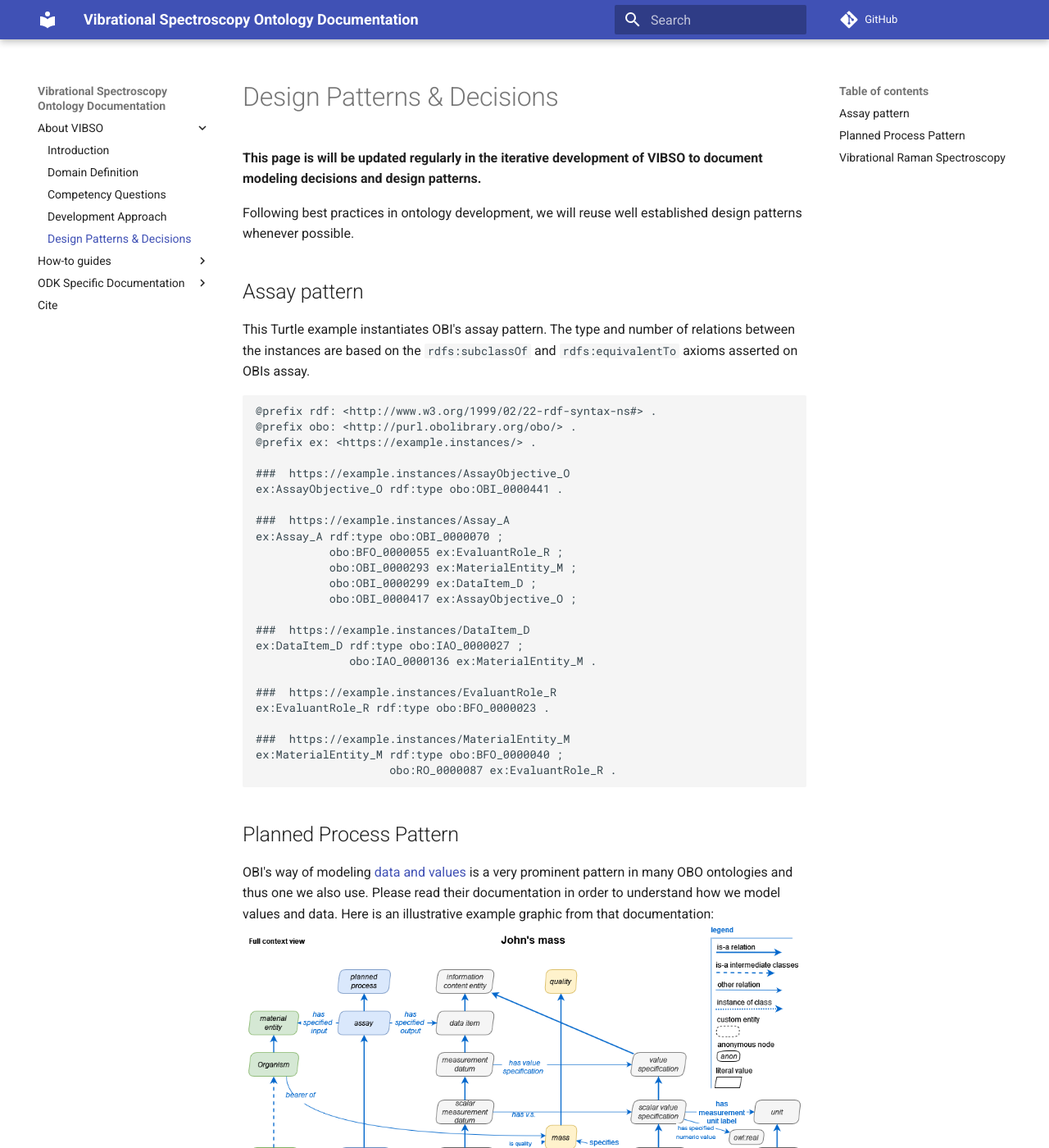
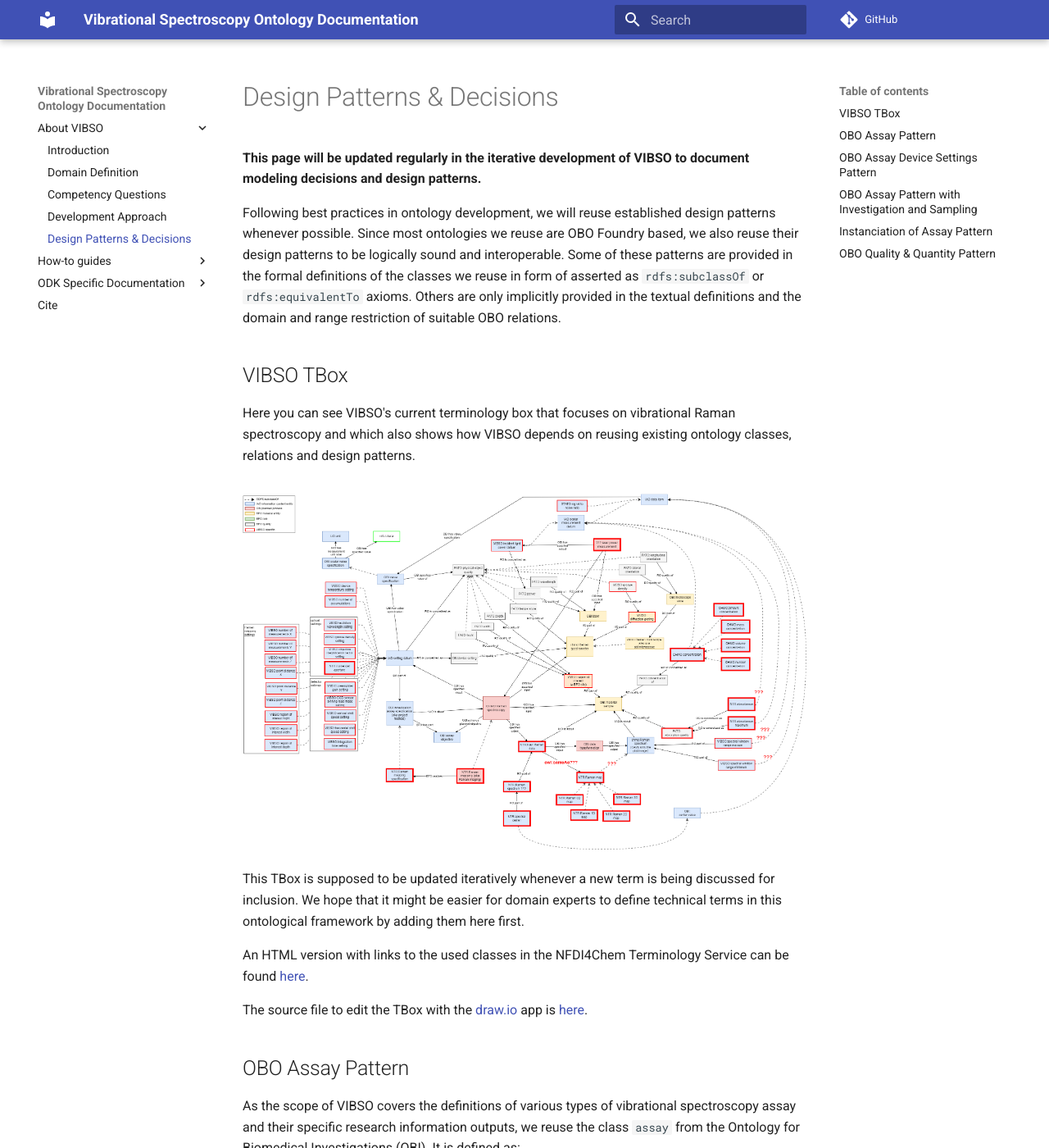
Before and after one commit to NFDI4Chem/VibrationalSpectroscopyOntology, an MkDocs documentation site: the page built from docs/design_patterns.md, in a window 1280 px wide and 1400 px high. Shown: the whole window at 82% size. Built offline with MkDocs 1.6.1 and Material for MkDocs 9.7.7, drawn with Linux system fonts in a browser that asks for light colours; comment, search, counter and statistics services are not loaded; some of the changed text lies outside the part shown.

Commit message:
Update design_patterns.md

````diff
--- a/docs/design_patterns.md
+++ b/docs/design_patterns.md
@@ -1,53 +1,54 @@
 # Design Patterns & Decisions
 
-**This page is will be updated regularly in the iterative development of VIBSO to document modeling decisions and design patterns.**
+**This page will be updated regularly in the iterative development of VIBSO to document modeling decisions and design patterns.**
 
-Following best practices in ontology development, we will reuse well established design patterns whenever possible.
+Following best practices in ontology development, we will reuse established design patterns whenever possible. Since most ontologies we reuse are OBO Foundry based, we also reuse their design patterns to be logically sound and interoperable. Some of these patterns are provided in the formal definitions of the classes we reuse in form of asserted as `rdfs:subclassOf` or `rdfs:equivalentTo` axioms. Others are only implicitly provided in the textual definitions and the domain and range restriction of suitable OBO relations.
 
-## Assay pattern
-<link href="asserted_obi_assay_pattern.html" rel="import" />
+## VIBSO TBox
 
-This Turtle example instantiates OBI's assay pattern. The type and number of relations between the instances are based on the `rdfs:subclassOf` and `rdfs:equivalentTo` axioms asserted on OBIs assay.
-```
-@prefix rdf: <http://www.w3.org/1999/02/22-rdf-syntax-ns#> .
-@prefix obo: <http://purl.obolibrary.org/obo/> .
-@prefix ex: <https://example.instances/> .
+Here you can see VIBSO's current terminology box that focuses on vibrational Raman spectroscopy and which also shows how VIBSO depends on reusing existing ontology classes, relations and design patterns.
 
-###  https://example.instances/AssayObjective_O
-ex:AssayObjective_O rdf:type obo:OBI_0000441 .
+![Raman spectroscopy terminology box](images/VIBSO_Raman_Tbox.png)
 
-###  https://example.instances/Assay_A
-ex:Assay_A rdf:type obo:OBI_0000070 ;
-           obo:BFO_0000055 ex:EvaluantRole_R ;
-           obo:OBI_0000293 ex:MaterialEntity_M ;
-           obo:OBI_0000299 ex:DataItem_D ;
-           obo:OBI_0000417 ex:AssayObjective_O ;
+This TBox is supposed to be updated iteratively whenever a new term is being discussed for inclusion. We hope that it might be easier for domain experts to define technical terms in this ontological framework by adding them here first.
 
-###  https://example.instances/DataItem_D
-ex:DataItem_D rdf:type obo:IAO_0000027 ;
-              obo:IAO_0000136 ex:MaterialEntity_M .
+An HTML version with links to the used classes in the NFDI4Chem Terminology Service can be found [here](images/VIBSO_TBox_graph_views.html).
 
-###  https://example.instances/EvaluantRole_R
-ex:EvaluantRole_R rdf:type obo:BFO_0000023 .
+The source file to edit the TBox with the [draw.io](https://draw.io) app is [here](images/VIBSO_T-Box_graph_views.drawio).
 
-###  https://example.instances/MaterialEntity_M
-ex:MaterialEntity_M rdf:type obo:BFO_0000040 ;
-                    obo:RO_0000087 ex:EvaluantRole_R .
-```
+## OBO Assay Pattern
+As the scope of VIBSO covers the definitions of various types of vibrational spectroscopy assay and their specific research information outputs, we reuse the class `assay` from the Ontology for Biomedical Investigations (OBI). It is defined as:
 
-## Planned Process Pattern
- OBI's way of modeling [data and values](https://github.com/obi-ontology/obi/wiki/Data-and-Values) is a very prominent pattern in many OBO ontologies and thus one we also use. Please read their documentation in order to understand how we model values and data. Here is an illustrative example graphic from that documentation:  ![measurement process pattern example](images/data_john_mass.png) Using this OBI pattern allows us to differentiate data values of qualities (aka attributes) of a material entity, such as the spectroscope or sample, into data values that represent settings and those that represent measurements. From a data repository use case perspective, we might not need this fine-grained approach and defining qualities/attributes and their value specifications might suffice. Yet in order to allow the integration of VIBSO in Electronic Lab Notebooks, such a differentiation will most likely be very useful.
+     A planned process that has the objective to produce information about a material entity (the evaluant) by examining it.
 
-Lars Vogt and Tobias Kuhn demonstrate the use of this pattern within a grander research context as follows (cited from their preprint [DOI:10.13140/RG.2.2.13742.59203](http://doi.org/10.13140/RG.2.2.13742.59203), p.8):
+Along with this textual definition, the logical axioms asserted on this class constitute a core design pattern of OBO based ontologies, which can be represented graphically like this:
+
+![OBI_asserted_assay_pattern](images/OBI_asserted_assay_pattern.png)
+
+## OBO Assay Device Settings Pattern
+Since we also want to say what kind of devices were used in VIBSO specific assays and how these were set, we extend the assay pattern by importing these classes and relations:
+
+![OBI_asserted_assay_pattern](images/OBO_setting_pattern.png)
+
+## OBO Assay Pattern with Investigation and Sampling
+To zoom out a bit further, this is the pattern proposed to be able to also express:
+* who performed an assay,
+* what kind of data transformations where performed on the raw data of an assay,
+* what kind of sampling process was done before the assay,
+* and in which grander investigation process is the assay a part of.
+
+![OBI_asserted_assay_pattern](images/OBO_Investigation_Assay_Pattern.png)
+
+-----
+
+## Instanciation of Assay Pattern
+Lars Vogt and Tobias Kuhn demonstrate the use of the OBO assay pattern within a grander research context as follows (cited from their preprint [DOI:10.13140/RG.2.2.13742.59203](http://doi.org/10.13140/RG.2.2.13742.59203), p.8):
 ![measurement process pattern example](images/Fig4_10.13140_RG.2.2.13742.59203.png)
 
  > Figure 3: A detailed machine-actionable representation of the metadata relating to a weight measurement datum documented as an RDF ABox graph. The representation takes the form of an ABox semantic graph following the RDF syntax. The graph documents a mass measurement process using a balance. It relates an instance of mass measurement assay (OBI:0000445) with instances of various other classes from different ontologies, specifying who conducted the measurement, where and when it took place, following which protocol and using which device (i.e., balance). The graph furthermore specifies the particular material entity that served as subject and thus as input of the measurement process (i.e., ‘objectX’), and it specifies the data that is the output of the observation, which is contained in a particular weight measurement assertion.
 
-
-## Vibrational Raman Spectroscopy
-
-Here you can see the first draft of VIBSO's terminology box that focuses on vibrational Raman spectroscopy and which also shows how VIBSO depend on reusing existing ontology classes, relations and design patterns. The initially identified needed terms, depicted here with a red border, were derived from a Raman spectrometer output.
-
-![Raman spectroscopy terminology box](images/VIBSO_Raman_Tbox.png)
-
-What is needed next are iterative reviews of this draft by domain experts to expand it and to ensure that the [competency questions](competency_questions.md) of VIBSO can be answered.
+## OBO Quality & Quantity Pattern
+![measurement process pattern example](images/data_john_mass.png)
+ Since we are reusing OBO ontologies and their patterns, we also try to reuse OBI's way of modeling [data and values](https://github.com/obi-ontology/obi/wiki/Data-and-Values). Please read their documentation for more background.
+ Using this OBI pattern allows us to differentiate data values of qualities (aka attributes) of a material entity, such as the spectroscope or sample, into data values that represent settings and those that represent measurements. From a data repository use case perspective, we might not need this fine-grained approach and defining qualities/attributes and their value specifications might suffice. Yet in order to allow the integration of VIBSO in Electronic Lab Notebooks, such a differentiation will most likely be very useful.
+Although this pattern seems to work in many OBO use cases, we need to see, if we have to adjust it for our needs. Other ontologies like QUDT or SIO are using slightly different pattern to model qualities and their quantitative representations.
````
